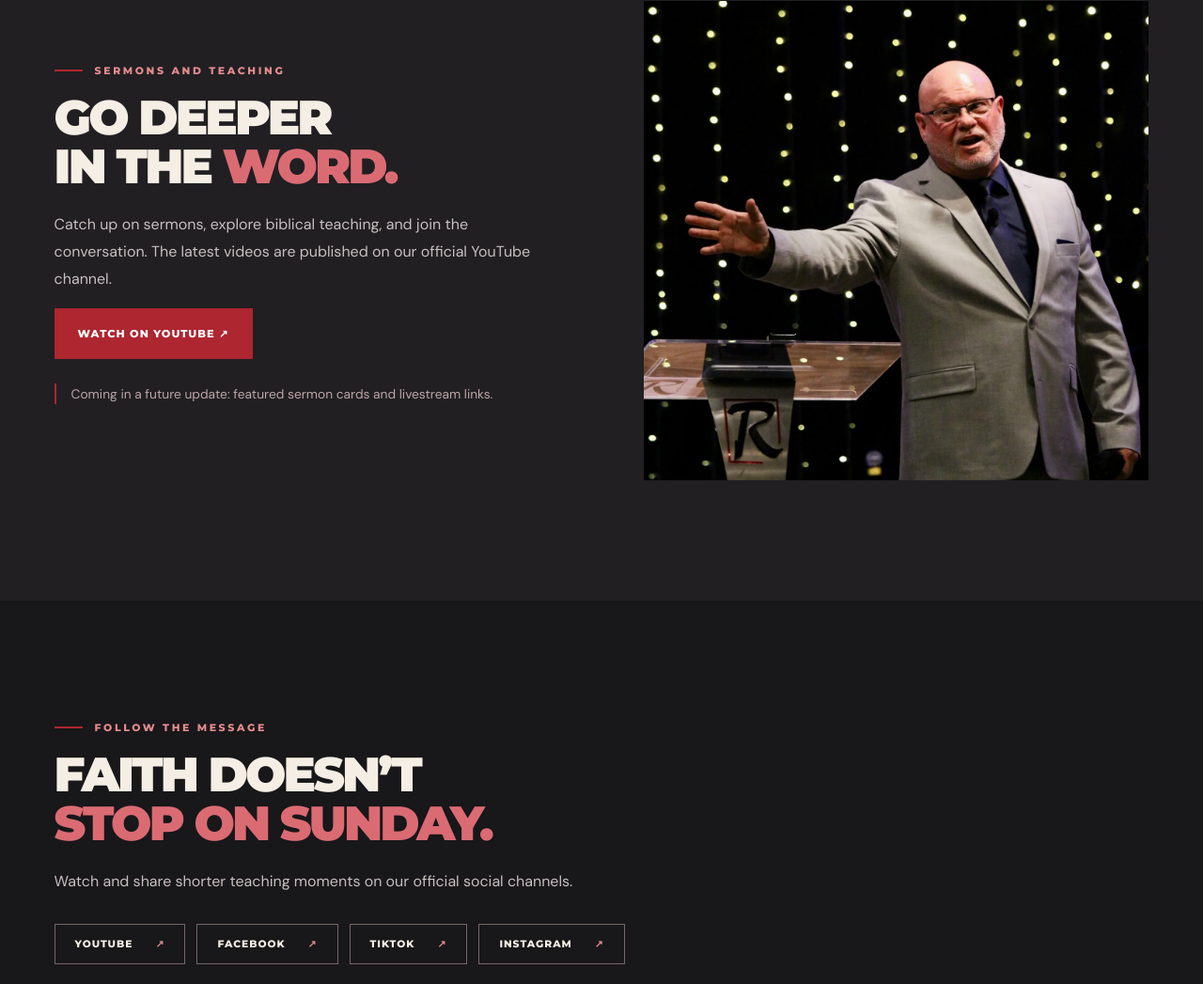
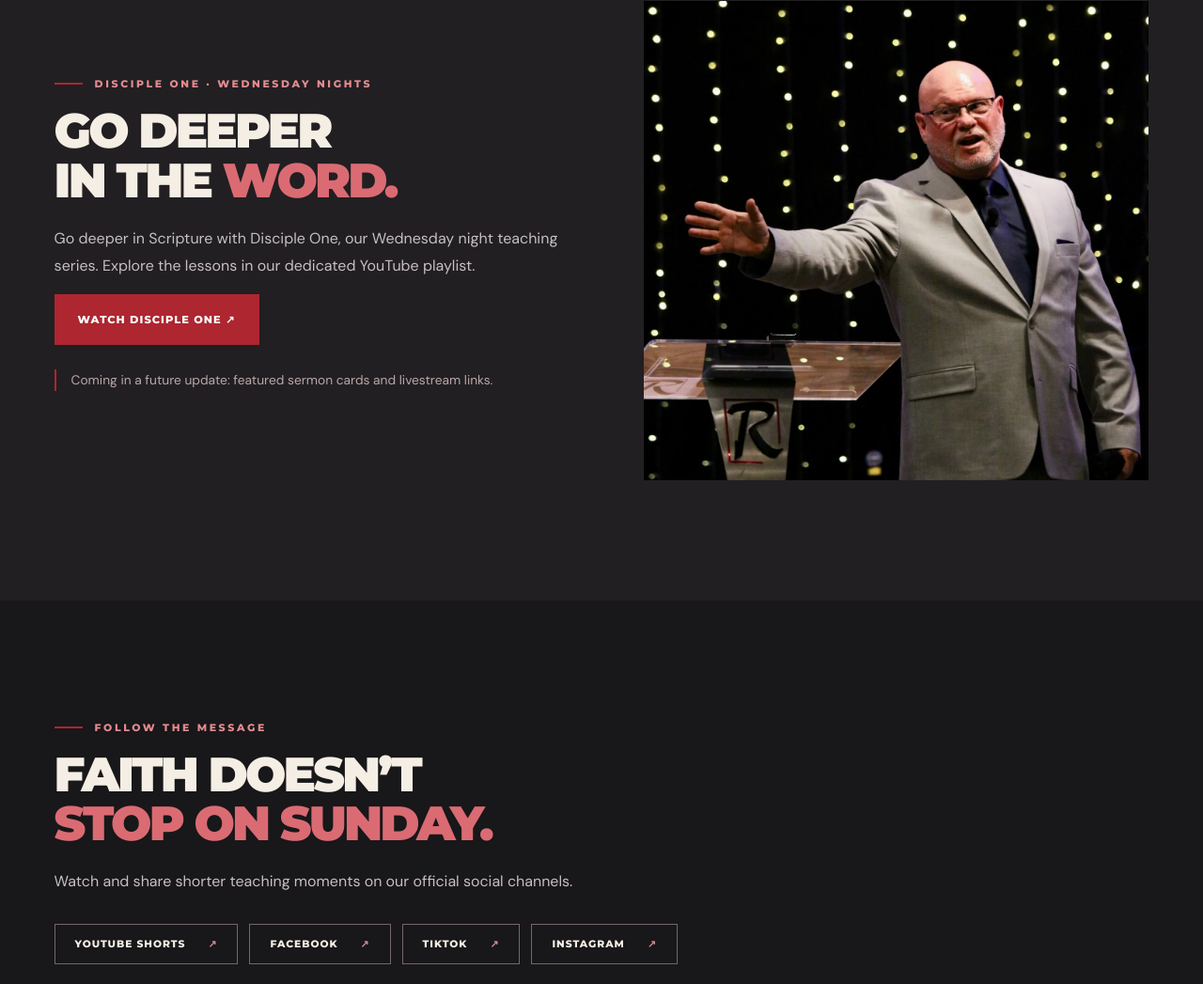
Before and after one commit to ReformationChurch/reformationchurch.github.io, a plain HTML site: page watch.html in a window 1280 px wide. Shown: the part 785-1832 px from the top of the page at 94% size. Drawn offline with Linux system fonts and the light colour scheme.

Commit message:
Link Disciple One Wednesday playlist and YouTube Shorts from Watch page

```diff
--- a/watch.html
+++ b/watch.html
@@ -23,8 +23,8 @@
 </header>
 <main id="main">
 <section class="page-hero image-hero"><img class="cover" src="assets/images/hero-bishop.webp" alt="Bishop TC Holmes preaching"><div class="container page-hero-inner"><div class="eyebrow">The Word at the center</div><h1 class="display">WATCH.<br><span class="text-red">GROW.</span><br>GO.</h1><p>Faith-building messages from Reformation Church, available wherever you are.</p><a class="btn primary" href="https://youtube.com/@ReformationChurchCheraw" target="_blank" rel="noopener noreferrer">Visit our YouTube channel ↗</a></div></section>
-<section class="section alt"><div class="container page-feature"><div><div class="eyebrow">Sermons and teaching</div><h2 class="section-heading">GO DEEPER<br>IN THE <span class="text-red">WORD.</span></h2><p class="body-copy">Catch up on sermons, explore biblical teaching, and join the conversation. The latest videos are published on our official YouTube channel.</p><a class="btn primary" href="https://youtube.com/@ReformationChurchCheraw" target="_blank" rel="noopener noreferrer">Watch on YouTube ↗</a><div class="eyebrow-spacer"></div><p class="note">Coming in a future update: featured sermon cards and livestream links.</p></div><div class="photo-frame"><img src="assets/images/hero-bishop.webp" alt="Teaching at Reformation Church" loading="lazy"></div></div></section>
-<section class="section dark"><div class="container"><div class="eyebrow">Follow the message</div><h2 class="section-heading">FAITH DOESN’T<br><span class="text-red">STOP ON SUNDAY.</span></h2><p class="body-copy">Watch and share shorter teaching moments on our official social channels.</p><div class="social-row"><a class="social-pill" data-social="youtube">YouTube <span>↗</span></a><a class="social-pill" data-social="facebook">Facebook <span>↗</span></a><a class="social-pill" data-social="tiktok">TikTok <span>↗</span></a><a class="social-pill" data-social="instagram">Instagram <span>↗</span></a></div></div></section></main>
+<section class="section alt"><div class="container page-feature"><div><div class="eyebrow">Disciple One · Wednesday Nights</div><h2 class="section-heading">GO DEEPER<br>IN THE <span class="text-red">WORD.</span></h2><p class="body-copy">Go deeper in Scripture with Disciple One, our Wednesday night teaching series. Explore the lessons in our dedicated YouTube playlist.</p><a class="btn primary" href="https://www.youtube.com/watch?v=lSwhxUquP6w&amp;list=PLkqtNtNRJW116iyvXzuQtnoERsM54LtBY" target="_blank" rel="noopener noreferrer">Watch Disciple One ↗</a><div class="eyebrow-spacer"></div><p class="note">Coming in a future update: featured sermon cards and livestream links.</p></div><div class="photo-frame"><img src="assets/images/hero-bishop.webp" alt="Teaching at Reformation Church" loading="lazy"></div></div></section>
+<section class="section dark"><div class="container"><div class="eyebrow">Follow the message</div><h2 class="section-heading">FAITH DOESN’T<br><span class="text-red">STOP ON SUNDAY.</span></h2><p class="body-copy">Watch and share shorter teaching moments on our official social channels.</p><div class="social-row"><a class="social-pill" data-social="youtubeShorts">YouTube Shorts <span>↗</span></a><a class="social-pill" data-social="facebook">Facebook <span>↗</span></a><a class="social-pill" data-social="tiktok">TikTok <span>↗</span></a><a class="social-pill" data-social="instagram">Instagram <span>↗</span></a></div></div></section></main>
 <footer class="footer"><div class="container"><div class="footer-main">
   <div class="footer-brand"><img src="assets/images/logo-full.webp" class="footer-logo" alt="Reformation Church logo"><p class="footer-description">Reclaiming God’s original intent for mankind. A church rooted in the Word, committed to honor, and focused on Kingdom purpose.</p></div>
   <div><h4>Explore</h4><div class="footer-links"><a href="about.html">Our mission</a><a href="watch.html">Watch messages</a><a href="ministries.html">Ministries</a><a href="events.html">Events</a></div></div>
```
